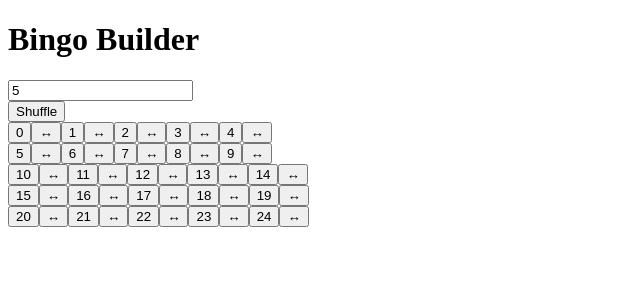
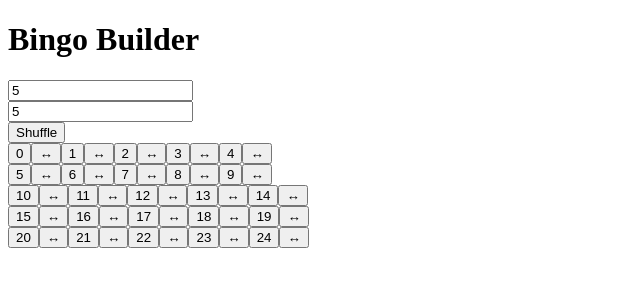
Before and after one commit to cheetamaru/bingo-builder, a Next.js app: page / in a window 1280 px wide. Shown: the top 300 px of the page, without its empty margins (0-640 px from the left). Built offline with nearby package versions, Linux system fonts and the light colour scheme.

Commit message:
feat: add rows input

```diff
--- a/src/components/BingoField.tsx
+++ b/src/components/BingoField.tsx
@@ -93,9 +93,20 @@ export default function BingoField() {
         updateItems(getInitialArray(total))
     }
 
+    const handleRowInput = (val: string) => {
+        const newRows = Number(val)
+        setRows(newRows)
+        const total = newRows * cols;
+        updateItems(getInitialArray(total))
+    }
+
+
     return <>
         <div>
             <input value={cols} onChange={(e) => handleColInput(e.target.value)}></input>
+        </div>
+        <div>
+            <input value={rows} onChange={(e) => handleRowInput(e.target.value)}></input>
         </div>
         <button onClick={handleShuffle}>Shuffle</button>
         {getEmptyBlocks()}
```
